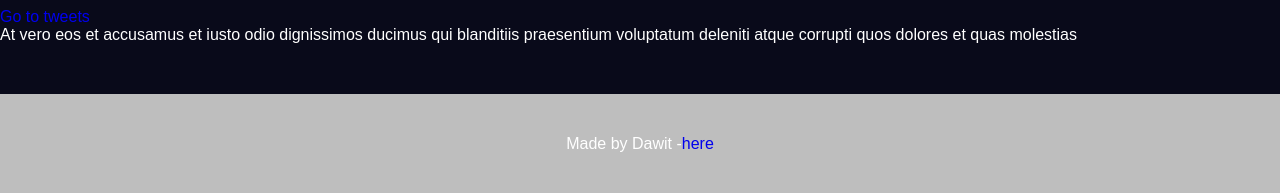
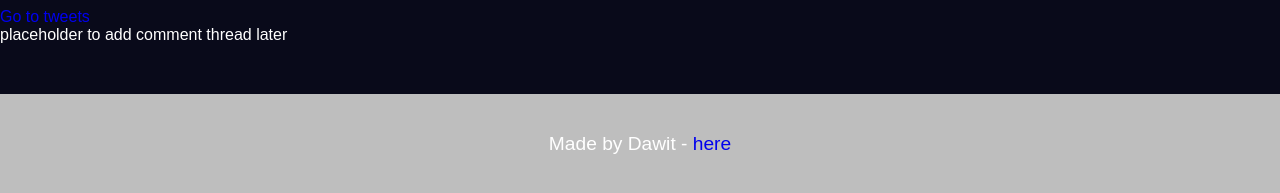
Before and after one commit to DawitMac/My_First_Portfolio, a plain HTML site: page html_basic/index.html in a window 1280 px wide. Shown: the part 831-1024 px from the top of the page. Drawn offline with Linux system fonts and the light colour scheme.

Commit message:
aside tag at index.html editted

```diff
--- a/html_basic/index.html
+++ b/html_basic/index.html
@@ -36,11 +36,11 @@
 
     </article>
       <aside>
-        At vero eos et accusamus et iusto odio dignissimos ducimus qui blanditiis praesentium voluptatum deleniti atque corrupti quos dolores et quas molestias
+        <p>placeholder to add comment thread later</p>
       </aside>
     </main>
     <footer>
-        Made by Dawit - <a href="https://github.com/dawitmac" target="_blank">here</a>
+        <p>Made by Dawit - <a href="example.com" target="_blank">here</a></p>
     </footer>
 </body>
 </html>
```
